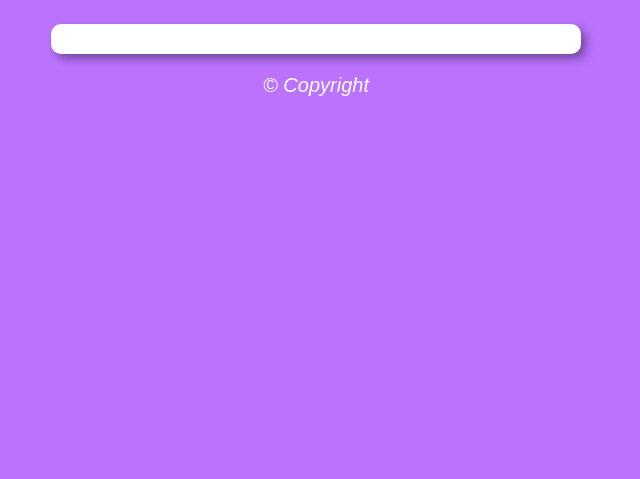
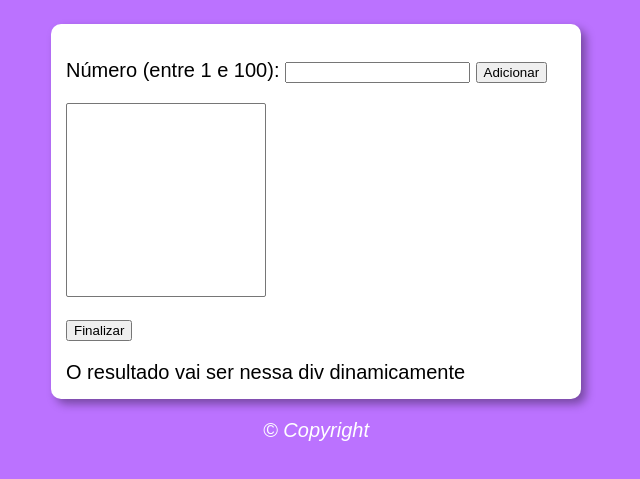
Before and after one commit to Rafok777/Verificador_num, a plain HTML site: page index.html in a window 1280 px wide. Shown: the part 75-554 px from the top of the page, without its empty margins (324-964 px from the left). Drawn offline with Linux system fonts and the light colour scheme.

Commit message:
Estrutura html concluída

```diff
--- a/index.html
+++ b/index.html
@@ -14,10 +14,18 @@
     </header>
     <section>
         <div>
-
+            <p>
+                Número (entre 1 e 100):
+                <input type="number" name="txtn" id="txtn">
+                <input type="submit" value="Adicionar">
+            </p>
+            <p>
+                <select name="lista" id="lista" size="12"></select>
+                <input type="submit" value="Finalizar">
+            </p>
         </div>
-        <div>
-
+        <div id='res'>
+            O resultado vai ser nessa div dinamicamente
         </div>
     </section>
     <footer>
```
